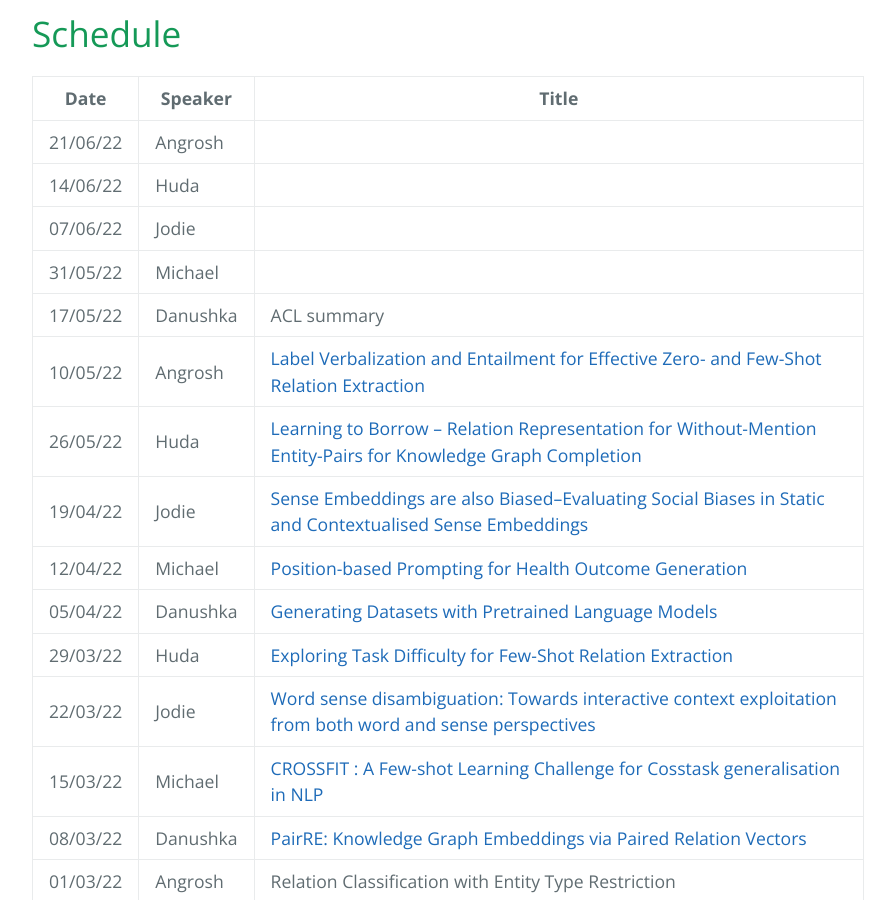
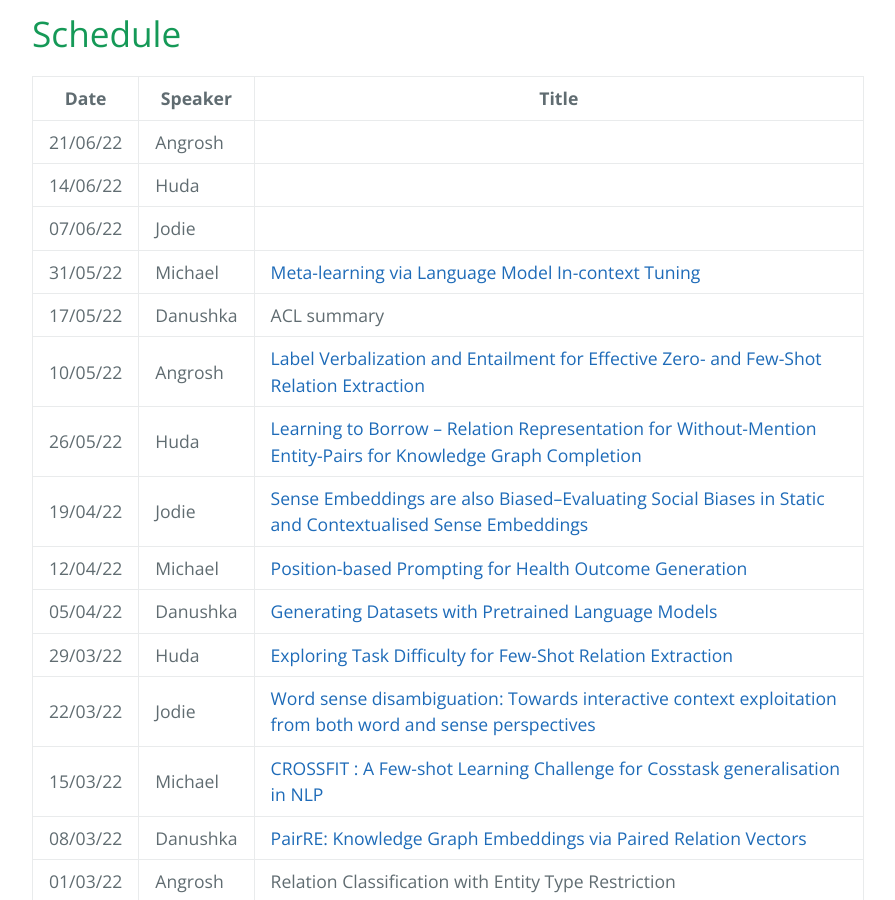
Before and after one commit to LivNLP/livnlp.github.io, a Jekyll site: the page built from reading.md, in a window 1280 px wide and 900 px high, scrolled down 498 px. Shown: the whole window, without its empty margins (192-1087 px from the left). Built offline with Jekyll 4.4.1, drawn with Linux system fonts in a browser that asks for light colours.

Commit message:
Meta-learning via Language Model In-context Tuning

```diff
--- a/reading.md
+++ b/reading.md
@@ -16,7 +16,7 @@ We meet on a weely basis to discuss recent research papers. Here is the schedule
 | 21/06/22 | Angrosh | |
 | 14/06/22 | Huda | |
 | 07/06/22 | Jodie | |
-| 31/05/22 | Michael | |
+| 31/05/22 | Michael |[Meta-learning via Language Model In-context Tuning](https://aclanthology.org/2022.acl-long.53.pdf) |
 | 17/05/22 | Danushka | ACL summary|
 | 10/05/22 | Angrosh | [Label Verbalization and Entailment for Effective Zero- and Few-Shot Relation Extraction](https://aclanthology.org/2021.emnlp-main.92/)|
 | 26/05/22 | Huda | [Learning to Borrow -- Relation Representation for Without-Mention Entity-Pairs for Knowledge Graph Completion](https://arxiv.org/abs/2204.13097)|
```
